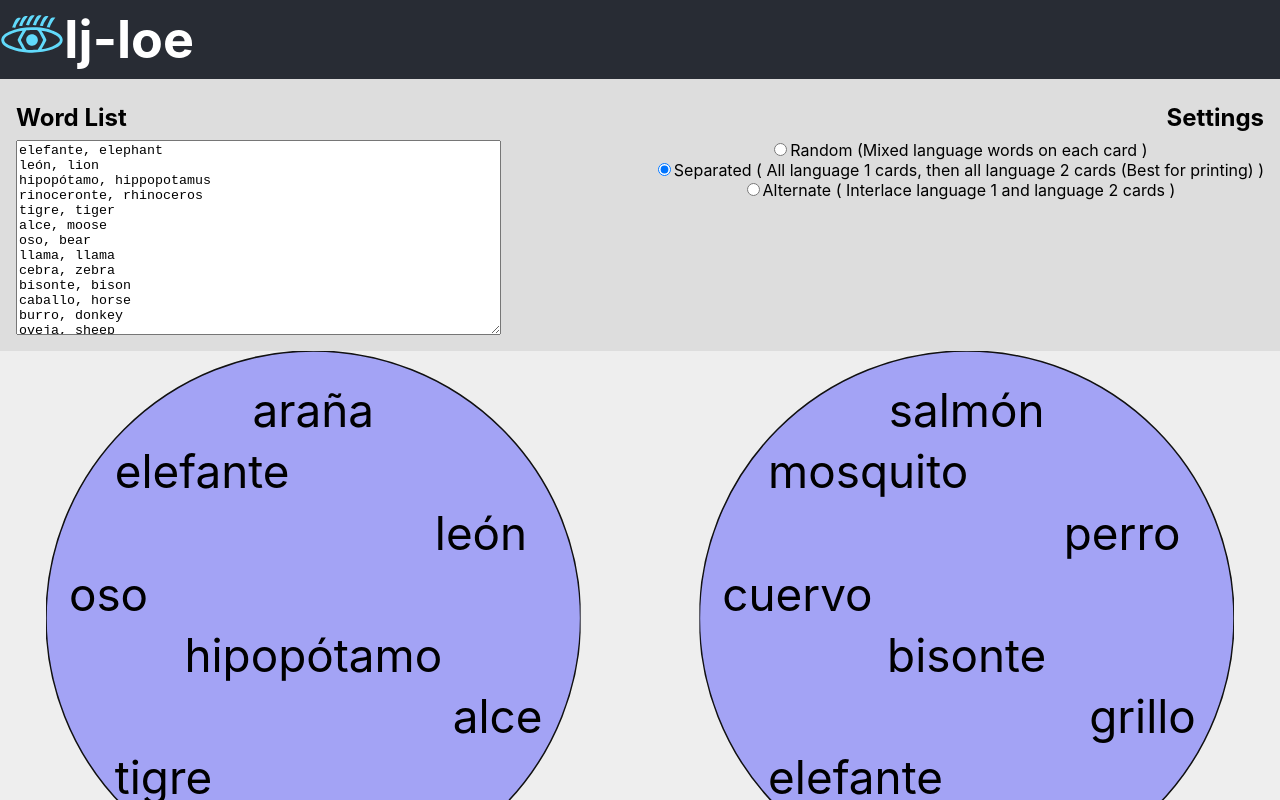
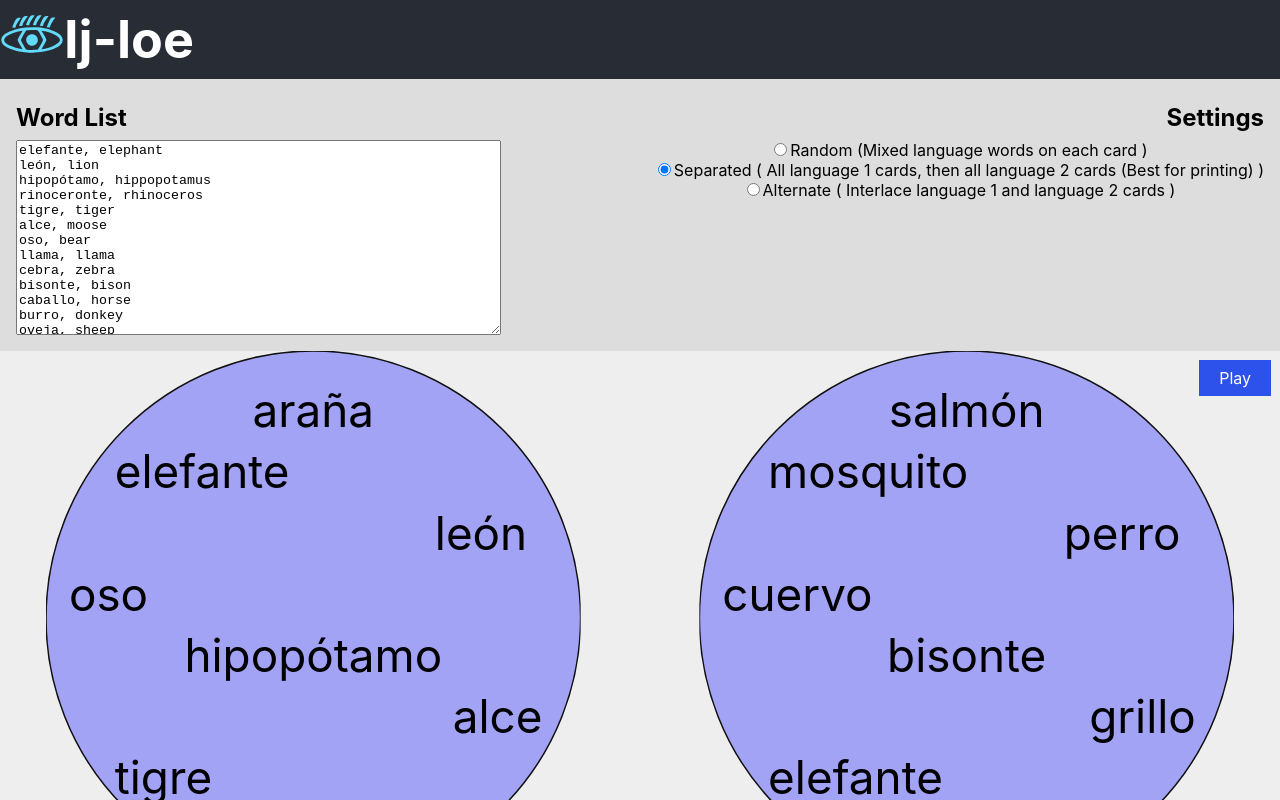
Before and after one commit to ssl37/ij-loe, a React (Create React App) app: page / in a window 1280 px wide. Shown: the top 800 px of the page. Built offline with nearby package versions, Linux system fonts and the light colour scheme.

Commit message:
Fix of the margins after putting a page break between language cards.

```diff
--- a/src/App.css
+++ b/src/App.css
@@ -69,6 +69,17 @@ textarea.wordlist-area {
   justify-content: flex-start;
 }
 
+.play-button {
+    background: rgba(25,65,235,0.9);
+    margin: 9px;
+    width: fit-content;
+    right: 0px;
+    padding: 8px 20px;
+    position: absolute;
+    color: white;
+    cursor: pointer;
+}
+
 .ilPage {
   min-height: 65vh;
   background-color: #eee;
@@ -100,11 +111,7 @@ textarea.wordlist-area {
 }
 
 @media print {
-  .App-header {
-    display: none;
-  }
-
-  .ilControl {
+  .ilControl, .play-button, .App-header {
     display: none;
   }
 
--- a/src/ijLoePage.js
+++ b/src/ijLoePage.js
@@ -69,6 +69,8 @@ export class IlPage extends React.Component {
 
     constructor(props) {
         super(props);
+        this.state = ({top1: 0, top2: 1, sevenses: sevenses});
+        this.needsReshuffling = false;
         let PAGE_MARGIN = 0;
         let CARD_X_OFFSET = 27.5; //2;
         let CARD_Y_OFFSET = 40; //3.25;
@@ -86,11 +88,26 @@ export class IlPage extends React.Component {
             let cardspot = ( 2 * ((idx + sepPageBreak) % 5) ) % 3;
             return (PAGE_MARGIN + CARD_X_OFFSET * cardspot);
         };
+
+        this.shuffle = () => {
+            this.needsReshuffling = true;
+            this.setState({top1: Math.random()*58, top2: Math.random()*58});
+        };
+
+        this.bringToTop = () => {
+            this.needsReshuffling = false;
+            let newSevenses = this.state.sevenses;
+            let new2 = newSevenses.splice(this.state.top2,1);
+            let new1 = newSevenses.splice(this.state.top1,1);
+            newSevenses.shift([new1, new2]);
+            this.setState({sevenses: newSevenses});
+        };
     }
 
     render() {
         let wordPairs = this.props.wordlist.split('\n').map((strPair) => strPair.split(','));
-        let cardGroups = sevenses.map((cardWords, cardIdx) => {
+        if(this.needsReshuffling) this.bringToTop();
+        let cardGroups = this.state.sevenses.map((cardWords, cardIdx) => {
             return {
                 words: cardWords.map((idx) => wordPairs[idx]),
                 pos: {x: this.getX(cardIdx), y: this.getY(cardIdx)},
@@ -104,6 +121,7 @@ export class IlPage extends React.Component {
 
         return (
             <div className="ilPage">
+                <div className="play-button" onClick={this.shuffle}>Play</div>
                 <svg className="page-holder" viewBox={'0 0 100 1627'}>
                     {groupCircles}
                 </svg>
```
